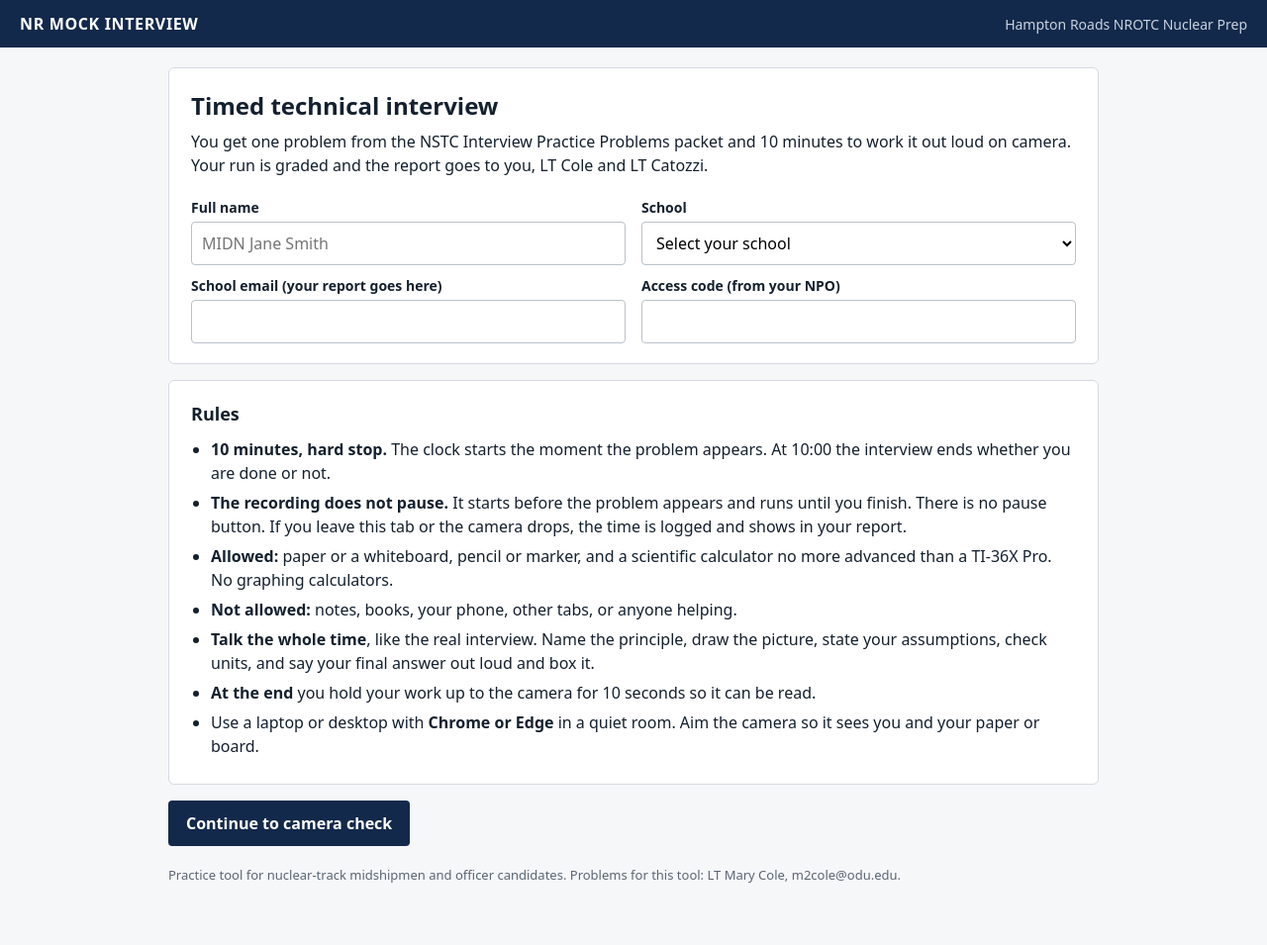
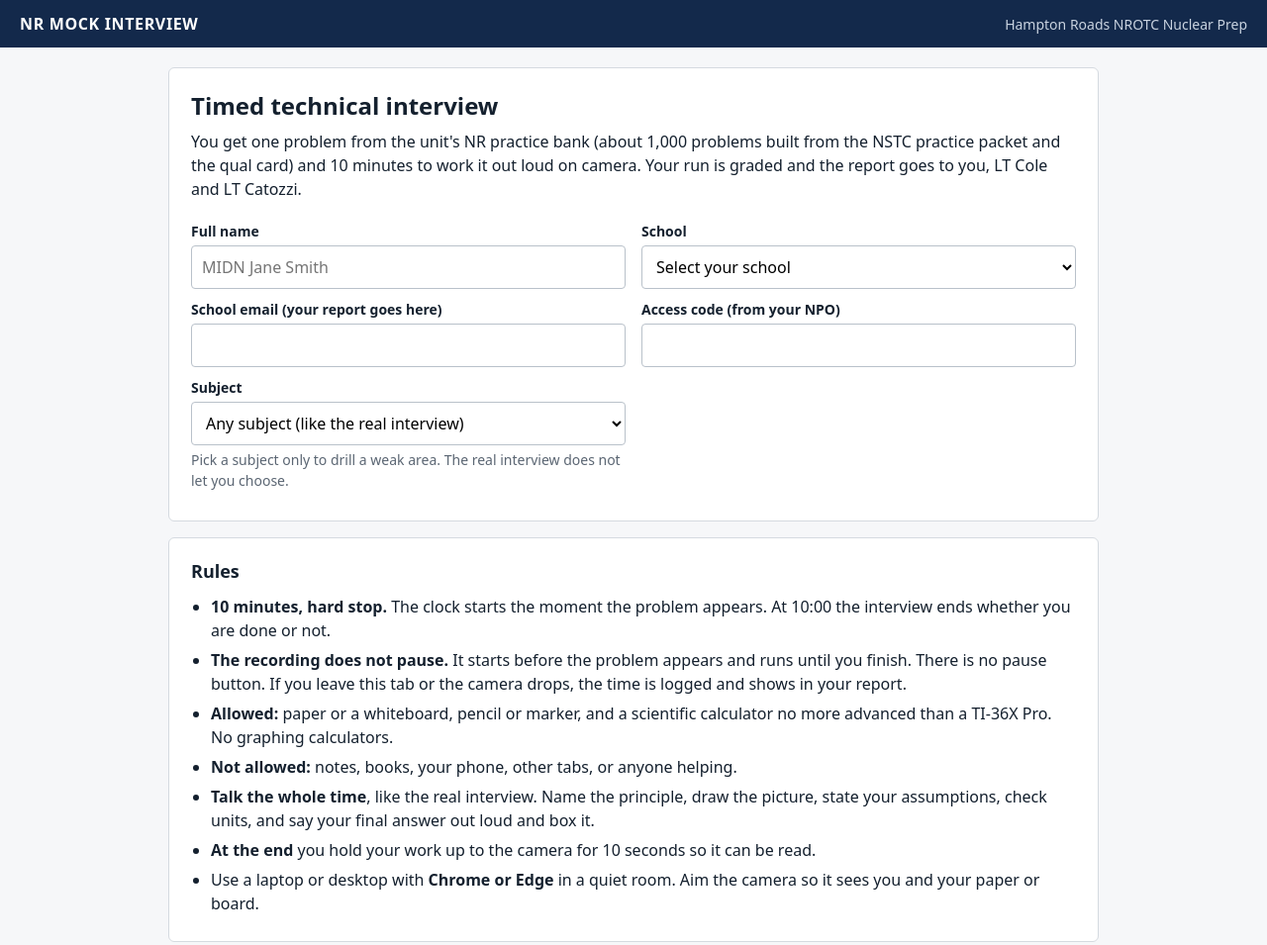
Before and after one commit to duffin501/nr-mock-interview, a plain HTML site: page index.html in a window 1280 px wide. Shown: the top 955 px of the page at 99% size. Before the commit the page ends 925 px from the top, so only its background shows below. Drawn offline with Linux system fonts and the light colour scheme.

Commit message:
Subject pick and 1,000-problem bank wording
Co-Authored-By: Claude Opus 5.5 <noreply@anthropic.com>

```diff
--- a/index.html
+++ b/index.html
@@ -77,7 +77,7 @@
 <section id="s-intro" class="on">
   <div class="card">
     <h1>Timed technical interview</h1>
-    <p>You get one problem from the NSTC Interview Practice Problems packet and 10 minutes to work it out loud on camera. Your run is graded and the report goes to you, LT Cole and LT Catozzi.</p>
+    <p>You get one problem from the unit's NR practice bank (about 1,000 problems built from the NSTC practice packet and the qual card) and 10 minutes to work it out loud on camera. Your run is graded and the report goes to you, LT Cole and LT Catozzi.</p>
     <div class="grid2">
       <div><label for="f-name">Full name</label><input id="f-name" autocomplete="name" placeholder="MIDN Jane Smith"></div>
       <div><label for="f-school">School</label>
@@ -89,6 +89,13 @@
         </select></div>
       <div><label for="f-email">School email (your report goes here)</label><input id="f-email" type="email" autocomplete="email"></div>
       <div><label for="f-code">Access code (from your NPO)</label><input id="f-code" autocomplete="off"></div>
+      <div><label for="f-subject">Subject</label>
+        <select id="f-subject">
+          <option value="any">Any subject (like the real interview)</option>
+          <option value="calculus">Calculus</option><option value="physics">Physics</option><option value="electrical">Electrical</option>
+          <option value="htff">Fluids and thermo</option><option value="chemistry">Chemistry</option>
+        </select>
+        <p class="muted" style="margin-top:4px">Pick a subject only to drill a weak area. The real interview does not let you choose.</p></div>
     </div>
   </div>
   <div class="card">
@@ -323,7 +330,7 @@ $("#b-start").onclick = async () => {
   // Countdown on screen while the problem is fetched. The answer clock starts when it shows.
   $("#thumb").srcObject = S.stream;
   const cd = $("#countdown"); cd.classList.add("on");
-  const startReq = api("start", { name: profile.name, school: profile.school, email: profile.email, mime: S.mime, ua: navigator.userAgent }, { retries: 2, timeoutMs: 30000 }).catch(e => ({ ok:false, error:"Could not reach the interview server." }));
+  const startReq = api("start", { name: profile.name, school: profile.school, email: profile.email, subject: $("#f-subject").value, mime: S.mime, ua: navigator.userAgent }, { retries: 2, timeoutMs: 30000 }).catch(e => ({ ok:false, error:"Could not reach the interview server." }));
   for (let n = CONFIG.COUNTDOWN_SEC; n > 0; n--) { $("#cd-num").textContent = n; await sleep(1000); }
   $("#cd-label").textContent = "Getting your problem"; $("#cd-num").textContent = "...";
   const r = await startReq;
```
